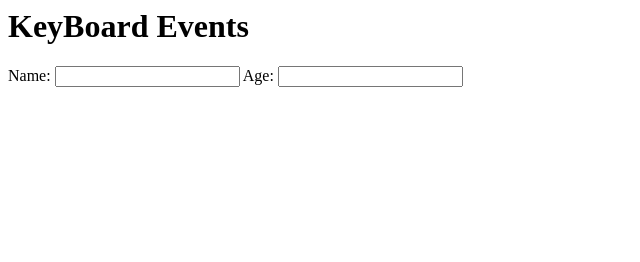
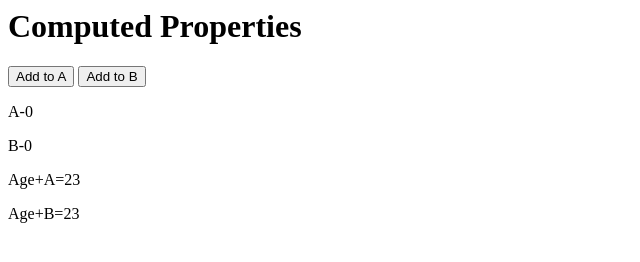
Before and after one commit to Bharath2511/Vue, a plain HTML site: page index.html in a window 1280 px wide. Shown: the whole page, without its empty margins (0-640 px from the left). Drawn offline with nearby package versions, Linux system fonts and the light colour scheme.

Commit message:
computed properties

```diff
--- a/app.js
+++ b/app.js
@@ -1,15 +1,26 @@
 new Vue({
   el: "#vue-app",
   data: {
-    name: "",
-    age: ""
+    age: 23,
+    a: 0,
+    b: 0
   },
   methods: {
-    logName: function() {
-      console.log("you entered your name");
+    // addToA: function() {
+    //   return this.a + this.age;
+    // },
+    // addToB: function() {
+    //   return this.b + this.age;
+    // }
+  },
+  computed: {
+    addToA: function() {
+      console.log("addToA");
+      return this.a + this.age;
     },
-    logAge: function() {
-      console.log("you entered your age");
+    addToB: function() {
+      console.log("addToB");
+      return this.b + this.age;
     }
   }
 });
--- a/index.html
+++ b/index.html
@@ -12,13 +12,15 @@
 
 <body>
     <div id="vue-app">
-        <h1>KeyBoard Events</h1>
-        <label>Name:</label>
-        <input type="text" v-model="name" />
-        <span>{{name}}</span>
-        <label>Age:</label>
-        <input type="text" v-model="age" />
-        <span>{{age}}</span>
+        <h1>Computed Properties</h1>
+        <button v-on:click="a++">Add to A</button>
+        <button v-on:click="b++">Add to B</button>
+        <p>A-{{a}}</p>
+        <p>B-{{b}}</p>
+        <p>Age+A={{addToA}}</p>
+        <p>Age+B={{addToB}}</p>
+
+
     </div>
     <script src="app.js"></script>
 </body>
```
